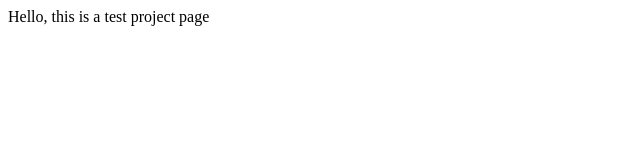
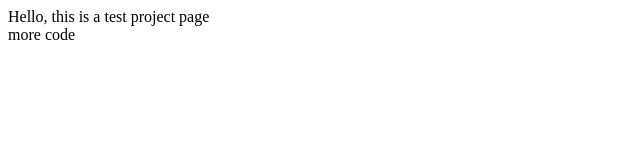
Before and after one commit to prashantsalokhe21/youtube.demo, a plain HTML site: page WebContent/index.html in a window 1280 px wide. Shown: the full height of the page, 0-640 px from the left. Drawn offline with Linux system fonts and the light colour scheme.

Commit message:
more changes to index

```diff
--- a/WebContent/index.html
+++ b/WebContent/index.html
@@ -5,6 +5,9 @@
 <title>Insert title here</title>
 </head>
 <body>
-Hello, this is a test project page
+	Hello, this is a test project page
+	<br>
+
+	more code
 </body>
 </html>
```
